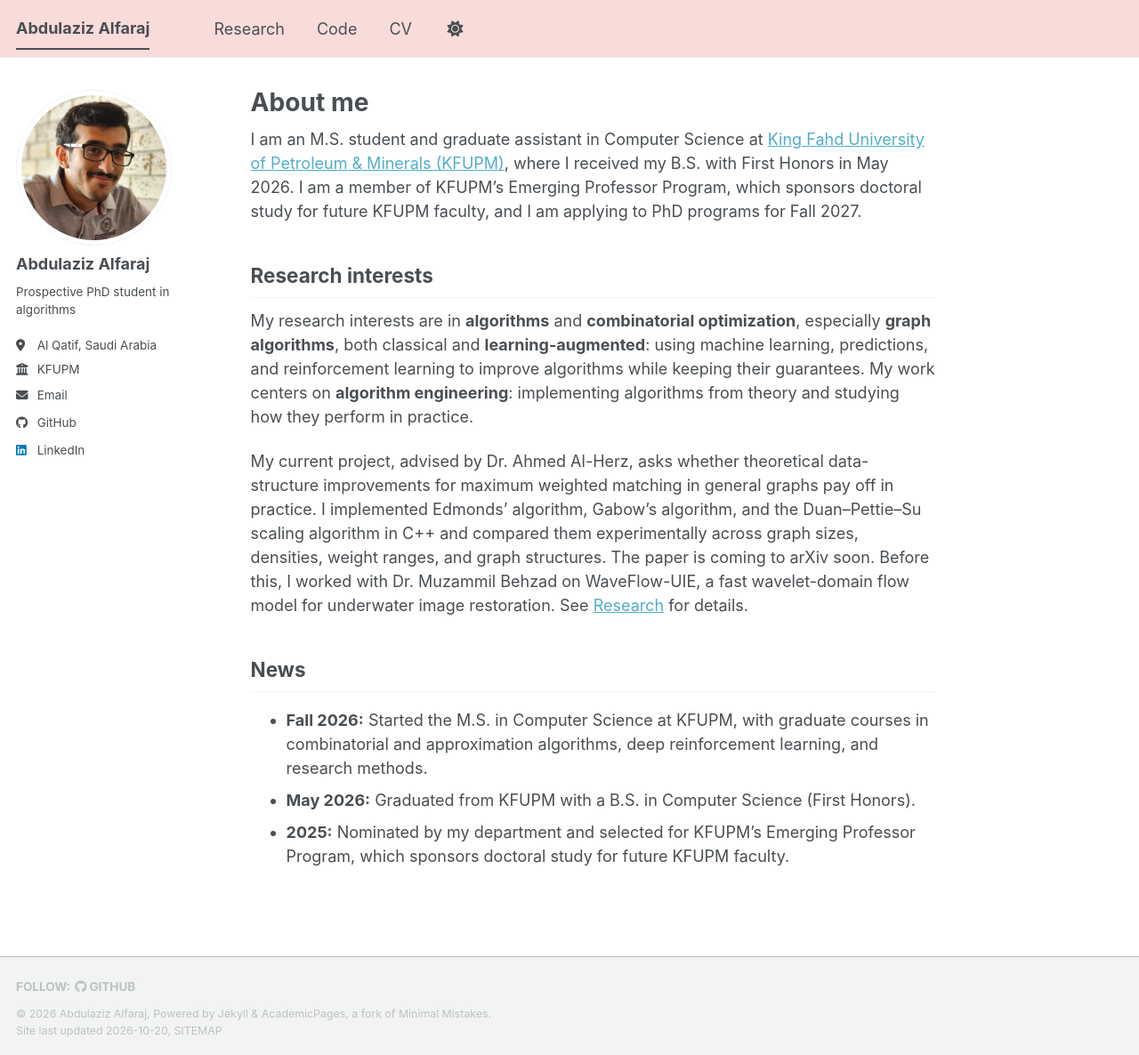
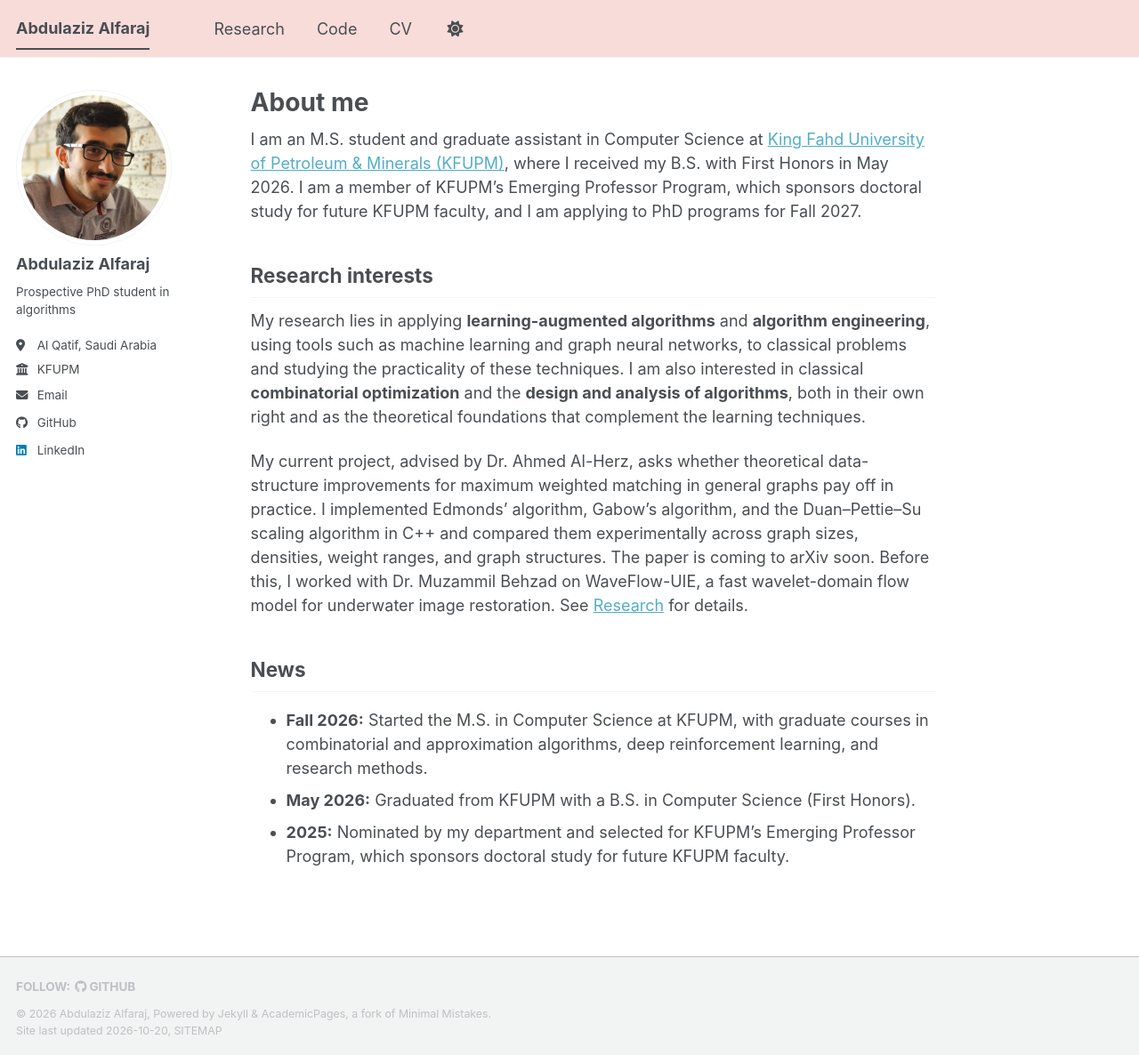
Before and after one commit to AzizFaraj/AzizFaraj.github.io, a Jekyll site: the page built from _pages/about.md, in a window 1280 px wide and 1186 px high. Shown: the whole window at 89% size. Built offline with Jekyll 4.4.1, drawn with Linux system fonts in a browser that asks for light colours; a style sheet for code colours, icons or effects is not loaded.

Commit message:
Update research interests

```diff
--- a/_pages/about.md
+++ b/_pages/about.md
@@ -11,7 +11,7 @@ I am an M.S. student and graduate assistant in Computer Science at [King Fahd Un
 
 ## Research interests
 
-My research interests are in **algorithms** and **combinatorial optimization**, especially **graph algorithms**, both classical and **learning-augmented**: using machine learning, predictions, and reinforcement learning to improve algorithms while keeping their guarantees. My work centers on **algorithm engineering**: implementing algorithms from theory and studying how they perform in practice.
+My research lies in applying **learning-augmented algorithms** and **algorithm engineering**, using tools such as machine learning and graph neural networks, to classical problems and studying the practicality of these techniques. I am also interested in classical **combinatorial optimization** and the **design and analysis of algorithms**, both in their own right and as the theoretical foundations that complement the learning techniques.
 
 My current project, advised by Dr. Ahmed Al-Herz, asks whether theoretical data-structure improvements for maximum weighted matching in general graphs pay off in practice. I implemented Edmonds' algorithm, Gabow's algorithm, and the Duan–Pettie–Su scaling algorithm in C++ and compared them experimentally across graph sizes, densities, weight ranges, and graph structures. The paper is coming to arXiv soon. Before this, I worked with Dr. Muzammil Behzad on WaveFlow-UIE, a fast wavelet-domain flow model for underwater image restoration. See [Research](/publications/) for details.
 
```
